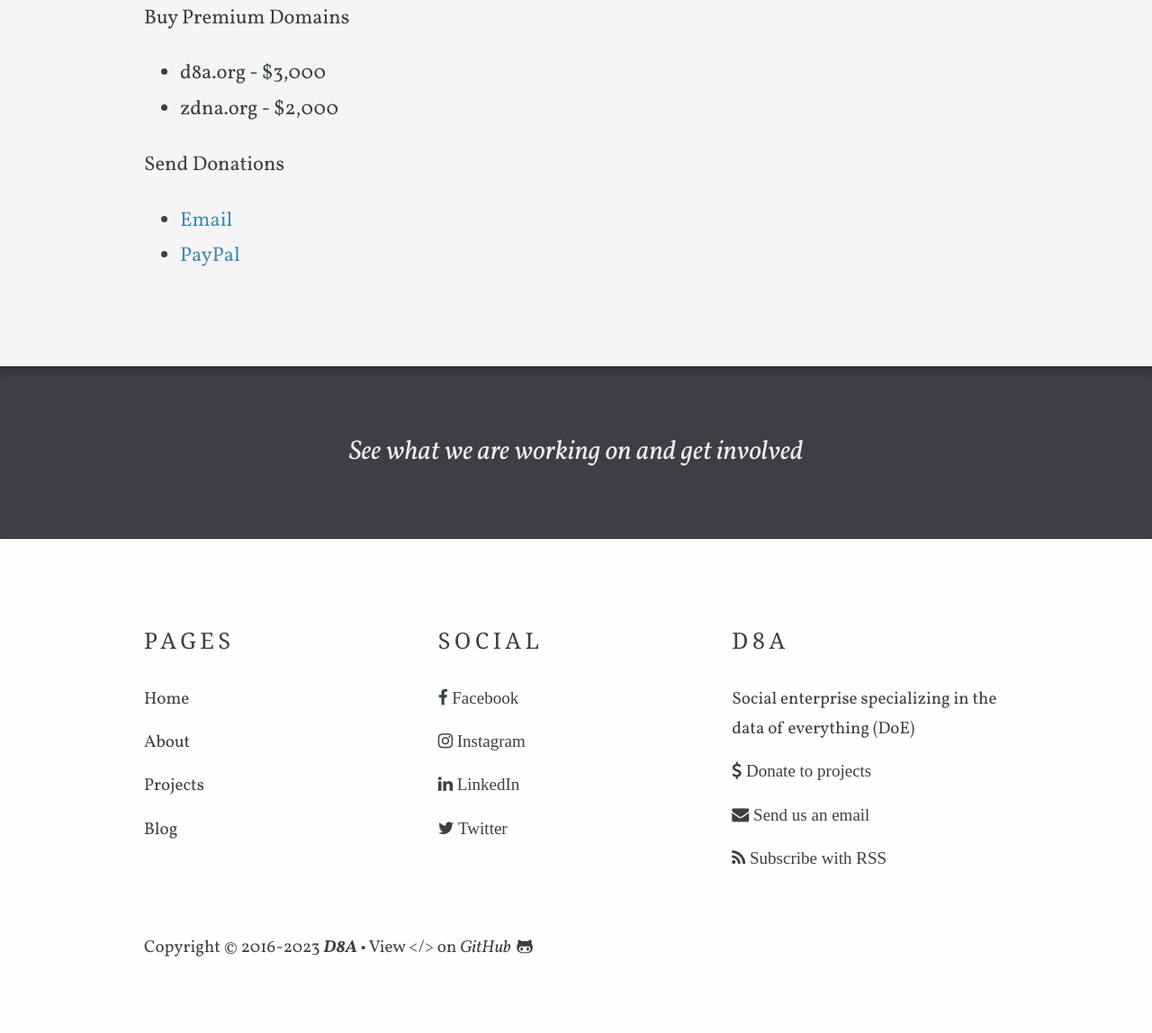
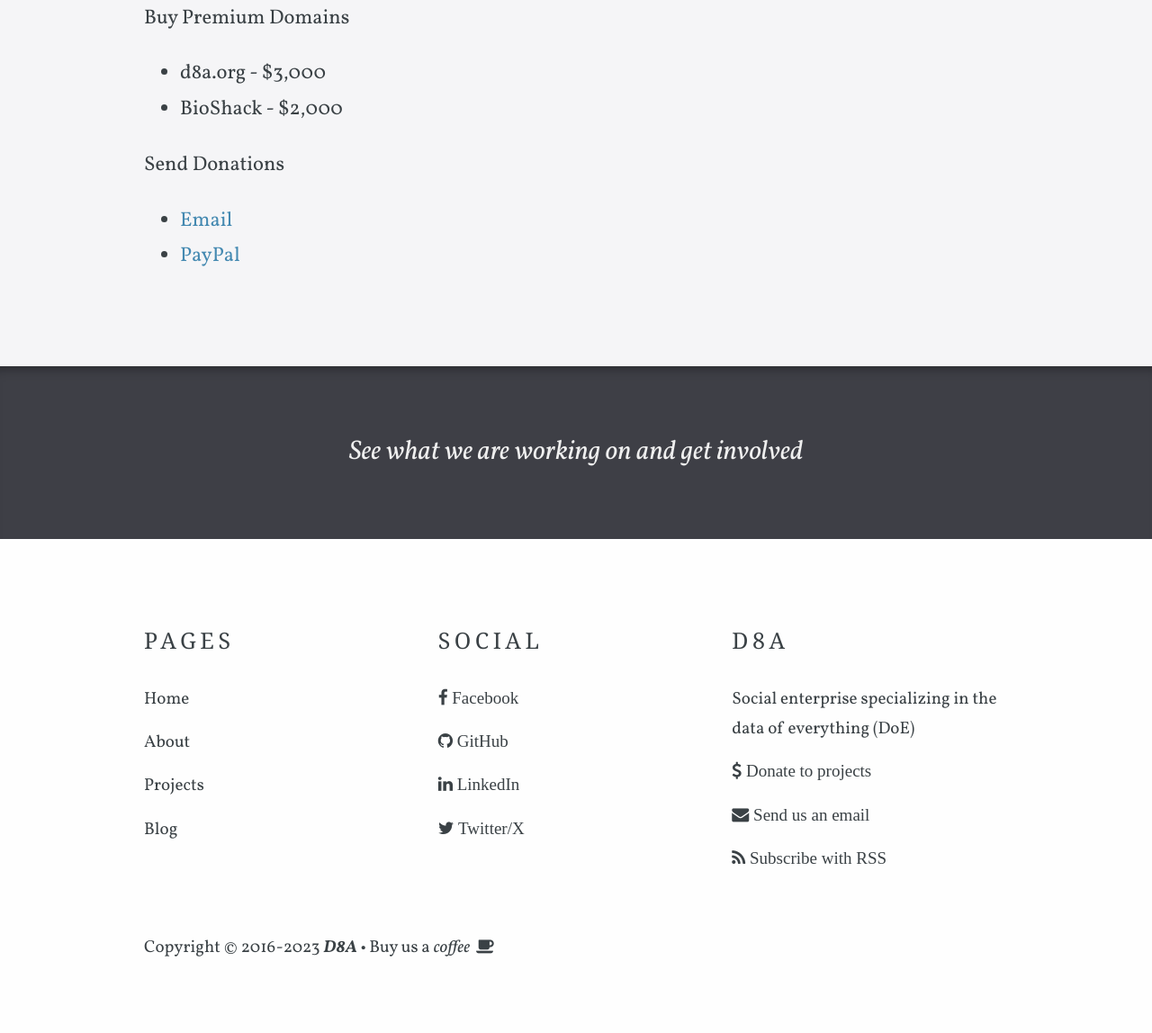
Before and after one commit to bioshack/d8a, a Jekyll site: the page built from people/donate.html, in a window 1280 px wide. Shown: the part 576-1724 px from the top of the page at 90% size. Built offline with Jekyll 4.4.1, drawn with Linux system fonts in a browser that asks for light colours; some web fonts are replaced.

Commit message:
Update links

```diff
--- a/_config.yml
+++ b/_config.yml
@@ -23,13 +23,13 @@
   - name: Facebook
     link: https://www.facebook.com/bioshack
     icon: facebook
-  - name: Instagram
-    link: https://www.instagram.com/biod8a
-    icon: instagram
+  - name: GitHub
+    link: https://github.com/bioshack
+    icon: github
   - name: LinkedIn
     link: https://www.linkedin.com/company/bioshack
     icon: linkedin
-  - name: Twitter
+  - name: Twitter/X
     link: https://twitter.com/bioshack
     icon: twitter
 
--- a/_layouts/default.html
+++ b/_layouts/default.html
@@ -106,8 +106,7 @@
 
 			<div class="legal-line">
 				<p class="container">
-					Copyright &copy; {% if site.founded %}{{site.founded}}-{% endif %}{{ site.time | date: '%Y' }} <strong><a href="{{ site.baseurl }}/">{{ site.title }}</a></strong>
-					{% if site.github_repo %} &bull; View &lt;/&gt; on <a href="{{ site.github_repo }}" target="_blank">GitHub &nbsp;<i class="fa fa-github-alt"></i></a>{% endif %}
+					Copyright &copy; {% if site.founded %}{{site.founded}}-{% endif %}{{ site.time | date: '%Y' }} <strong><a href="{{ site.baseurl }}/">{{ site.title }}</a></strong> &bull; Buy us a <a href="https://ko-fi.com/bioshack" target="_blank">coffee &nbsp;<i class="fa fa-coffee"></i></a>
 				</p>
 			</div>
 		</footer>
@@ -116,7 +115,7 @@
 <script data-goatcounter="https://{{ site.analytics }}/count"
         async src="//gc.zgo.at/count.js"></script>
 <noscript>
-    <img src="https://{{ site.analytics }}/count?p=/noscript">
+    <img src="https://{{ site.analytics }}/count?p=/ns">
 </noscript>
 {% endif %}
 
--- a/people/donate.html
+++ b/people/donate.html
@@ -10,7 +10,7 @@
 	<p>Buy Premium Domains</p>
 	<ul>
 		<li> d8a.org - $3,000</li>
-		<li>zdna.org - $2,000</li>
+		<li> BioShack - $2,000</li>
 	</ul>
 	<p>Send Donations</p>
 	<ul>
```
Also changed, not shown: _people/bioshack.md (+0 -3 lines), _posts/2015-03-24-bioshack.md (+2 -2 lines).
